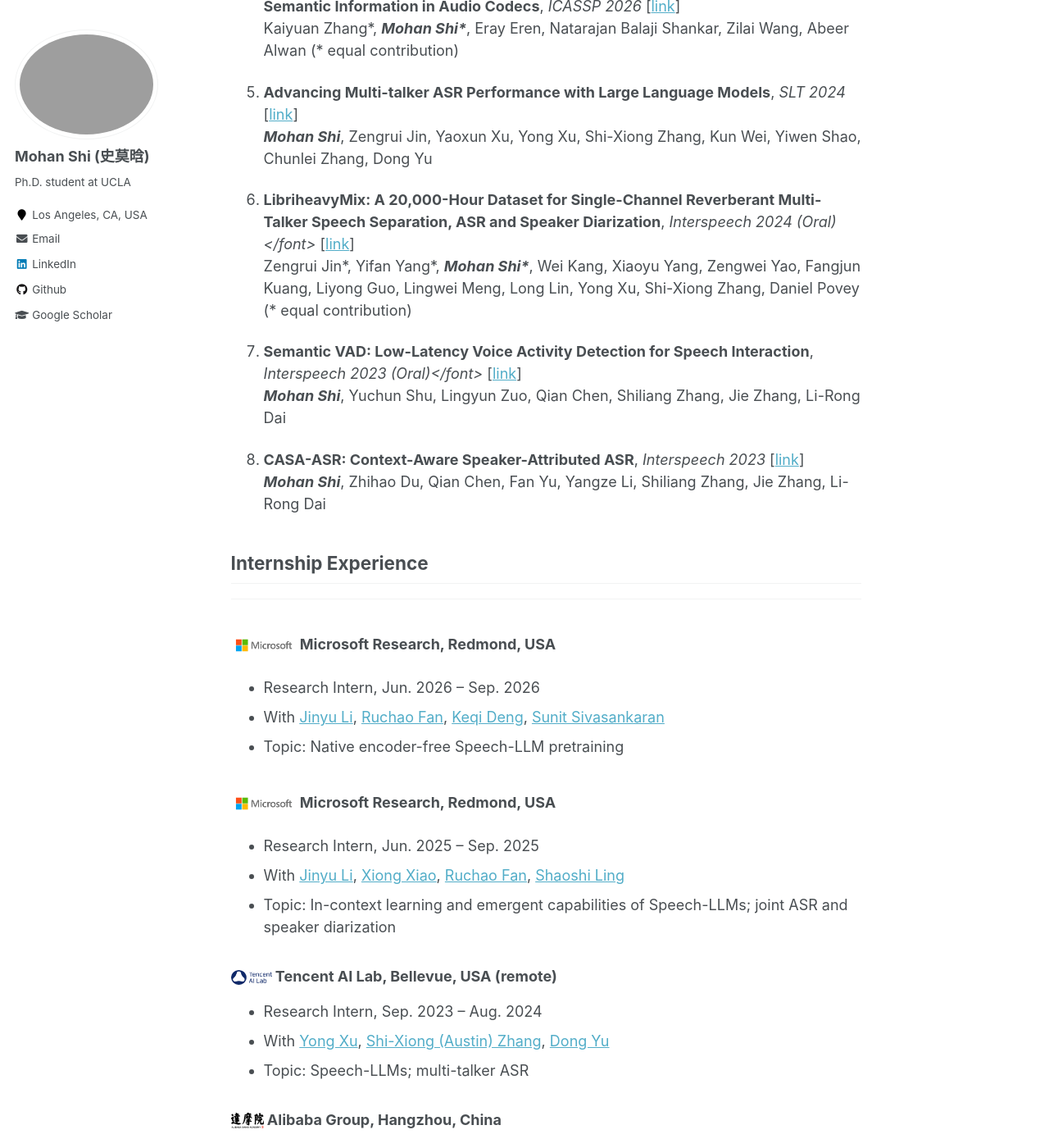
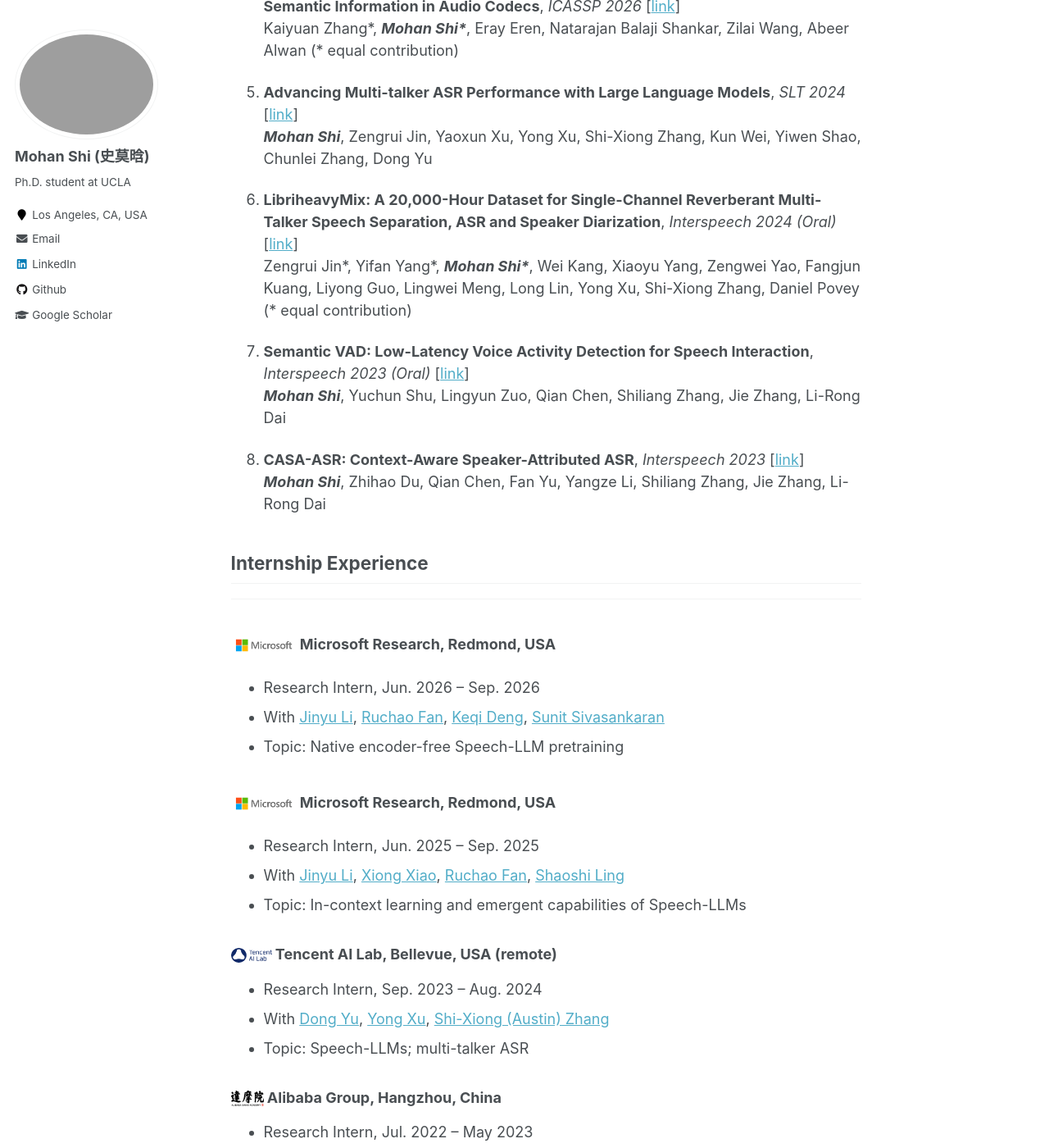
Before and after one commit to morganshi/morganshi.github.io, a Jekyll site: the page built from _pages/about.md, in a window 1280 px wide and 1400 px high, scrolled down 912 px. Shown: the whole window at 82% size. Built offline with Jekyll 4.4.1, drawn with Linux system fonts in a browser that asks for light colours; some of the changed text lies outside the part shown.

Commit message:
Update about.md

```diff
--- a/_pages/about.md
+++ b/_pages/about.md
@@ -69,7 +69,7 @@ I am Mohan Shi, a third-year Ph.D. student in Electrical and Computer Engineerin
 1. **Encoder Awakening via Adapters: Effective Domain-Adaptive Fine-tuning of Speech-LLMs**, *SLT 2026* [[link](https://arxiv.org/pdf/2609.17981)]
 <br><i>**Mohan Shi**</i>, Zilai Wang, Natarajan Balaji Shankar, Kaiyuan Zhang, Eray Eren, Abeer Alwan
 
-1. **Entropy-Aware Domain-Routed Mixture-of-Experts Speech-LLM Framework: A Case Study of Multi-Domain Child-Adult ASR**, *Interspeech 2026 (Best Student Paper Finalist)</font>* [[link](https://www.isca-archive.org/interspeech_2026/shi26c_interspeech.pdf)]
+1. **Entropy-Aware Domain-Routed Mixture-of-Experts Speech-LLM Framework: A Case Study of Multi-Domain Child-Adult ASR**, *Interspeech 2026 (Best Student Paper Finalist)* [[link](https://www.isca-archive.org/interspeech_2026/shi26c_interspeech.pdf)]
 <br><i>**Mohan Shi**</i>, Kaiyuan Zhang, Zilai Wang, Natarajan Balaji Shankar, Eray Eren, Abeer Alwan
 
 1. **STACodec: Semantic Token Assignment for Balancing Acoustic Fidelity and Semantic Information in Audio Codecs**, *ICASSP 2026* [[link](https://ieeexplore.ieee.org/stamp/stamp.jsp?tp=&arnumber=11462866)]
@@ -78,10 +78,10 @@ I am Mohan Shi, a third-year Ph.D. student in Electrical and Computer Engineerin
 1. **Advancing Multi-talker ASR Performance with Large Language Models**, *SLT 2024* [[link](https://ieeexplore.ieee.org/stamp/stamp.jsp?arnumber=10832362)]
 <br><i>**Mohan Shi**</i>, Zengrui Jin, Yaoxun Xu, Yong Xu, Shi-Xiong Zhang, Kun Wei, Yiwen Shao, Chunlei Zhang, Dong Yu
 
-1. **LibriheavyMix: A 20,000-Hour Dataset for Single-Channel Reverberant Multi-Talker Speech Separation, ASR and Speaker Diarization**, *Interspeech 2024 (Oral)</font>* [[link](https://www.isca-archive.org/interspeech_2024/jin24_interspeech.pdf)]
+1. **LibriheavyMix: A 20,000-Hour Dataset for Single-Channel Reverberant Multi-Talker Speech Separation, ASR and Speaker Diarization**, *Interspeech 2024 (Oral)* [[link](https://www.isca-archive.org/interspeech_2024/jin24_interspeech.pdf)]
 <br>Zengrui Jin\*, Yifan Yang\*, <i>**Mohan Shi\***</i>, Wei Kang, Xiaoyu Yang, Zengwei Yao, Fangjun Kuang, Liyong Guo, Lingwei Meng, Long Lin, Yong Xu, Shi-Xiong Zhang, Daniel Povey (* equal contribution)
 
-1. **Semantic VAD: Low-Latency Voice Activity Detection for Speech Interaction**, *Interspeech 2023 (Oral)</font>* [[link](https://www.isca-archive.org/interspeech_2023/shi23c_interspeech.pdf)]
+1. **Semantic VAD: Low-Latency Voice Activity Detection for Speech Interaction**, *Interspeech 2023 (Oral)* [[link](https://www.isca-archive.org/interspeech_2023/shi23c_interspeech.pdf)]
 <br><i>**Mohan Shi**</i>, Yuchun Shu, Lingyun Zuo, Qian Chen, Shiliang Zhang, Jie Zhang, Li-Rong Dai
 
 1. **CASA-ASR: Context-Aware Speaker-Attributed ASR**, *Interspeech 2023* [[link](https://www.isca-archive.org/interspeech_2023/shi23d_interspeech.pdf)]
@@ -122,7 +122,7 @@ Wu, Zhuo Chen, Kong Aik Lee, Zhijie Yan, Hui Bu -->
 <li>Research Intern, Jun. 2025 – Sep. 2025</li>
 <!-- <li>Manager: <a href="https://scholar.google.com/citations?user=grUvupMAAAAJ&hl=en">Jinyu Li</a></li> -->
 <li>With <a href="https://scholar.google.com/citations?user=grUvupMAAAAJ&hl=en">Jinyu Li</a>, <a href="https://scholar.google.com/citations?user=HHjJ0doAAAAJ&hl=en">Xiong Xiao</a>, <a href="https://scholar.google.com/citations?user=-Jx0HyYAAAAJ&hl=en">Ruchao Fan</a>, <a href="https://scholar.google.com/citations?hl=en&user=DEjebZkAAAAJ">Shaoshi Ling</a></li>
-<li>Topic: In-context learning and emergent capabilities of Speech-LLMs; joint ASR and speaker diarization</li>
+<li>Topic: In-context learning and emergent capabilities of Speech-LLMs</li>
 </ul>
 
 ### <img src='/images/tencent_ai_lab.png' style='width:50px'> Tencent AI Lab, Bellevue, USA (remote)
@@ -130,7 +130,7 @@ Wu, Zhuo Chen, Kong Aik Lee, Zhijie Yan, Hui Bu -->
 <!-- <li>Research Intern, Seattle Speech Lab, Sep. 2023 – Aug. 2024</li> -->
 <li>Research Intern, Sep. 2023 – Aug. 2024</li>
 <!-- <li>Manager: <a href="https://scholar.google.com/citations?user=tMY31_gAAAAJ&hl=en&oi=ao">Dong Yu</a></li> -->
-<li>With <a href="https://scholar.google.com/citations?user=nCmKPM4AAAAJ&hl=en">Yong Xu</a>, <a href="https://scholar.google.com/citations?user=4nGncN4AAAAJ&hl=en">Shi-Xiong (Austin) Zhang</a>, <a href="https://scholar.google.com/citations?user=tMY31_gAAAAJ&hl=en&oi=ao">Dong Yu</a></li>
+<li>With <a href="https://scholar.google.com/citations?user=tMY31_gAAAAJ&hl=en&oi=ao">Dong Yu</a>, <a href="https://scholar.google.com/citations?user=nCmKPM4AAAAJ&hl=en">Yong Xu</a>, <a href="https://scholar.google.com/citations?user=4nGncN4AAAAJ&hl=en">Shi-Xiong (Austin) Zhang</a></li>
 <li>Topic: Speech-LLMs; multi-talker ASR</li>
 </ul>
 
@@ -210,13 +210,17 @@ Wu, Zhuo Chen, Kong Aik Lee, Zhijie Yan, Hui Bu -->
 <a id="Honors and Awards"></a>
 ## Honors and Awards
 ----
+<ul class='twocol' markdown='1'>
 <li> Amazon Research Innovation Fellow, Sep. 2026 </li>
-<li> Interspeech 2026 Best Student Paper Nominee, Sep. 2026 </li>
+<li> Interspeech 2026 Best Student Paper Finalist, Sep. 2026 </li>
 <li> Department Fellowship of UCLA ECE, Sep. 2024 </li>
 <li> Outstanding Graduate of USTC, Jun. 2024 </li>
+</ul>
 
 <a id="Academic Services"></a>
 
 ## Academic Services
 ----
-<li>Reviewer: Interspeech, IEEE ICASSP, IEEE ASRU, IEEE SLT, IEEE Signal Processing Letters (SPL) </li>
+<ul class='twocol' markdown='1'>
+<li>Reviewer: Interspeech, IEEE ICASSP, IEEE ASRU, IEEE SLT, IEEE Signal Processing Letters </li>
+</ul>
```
